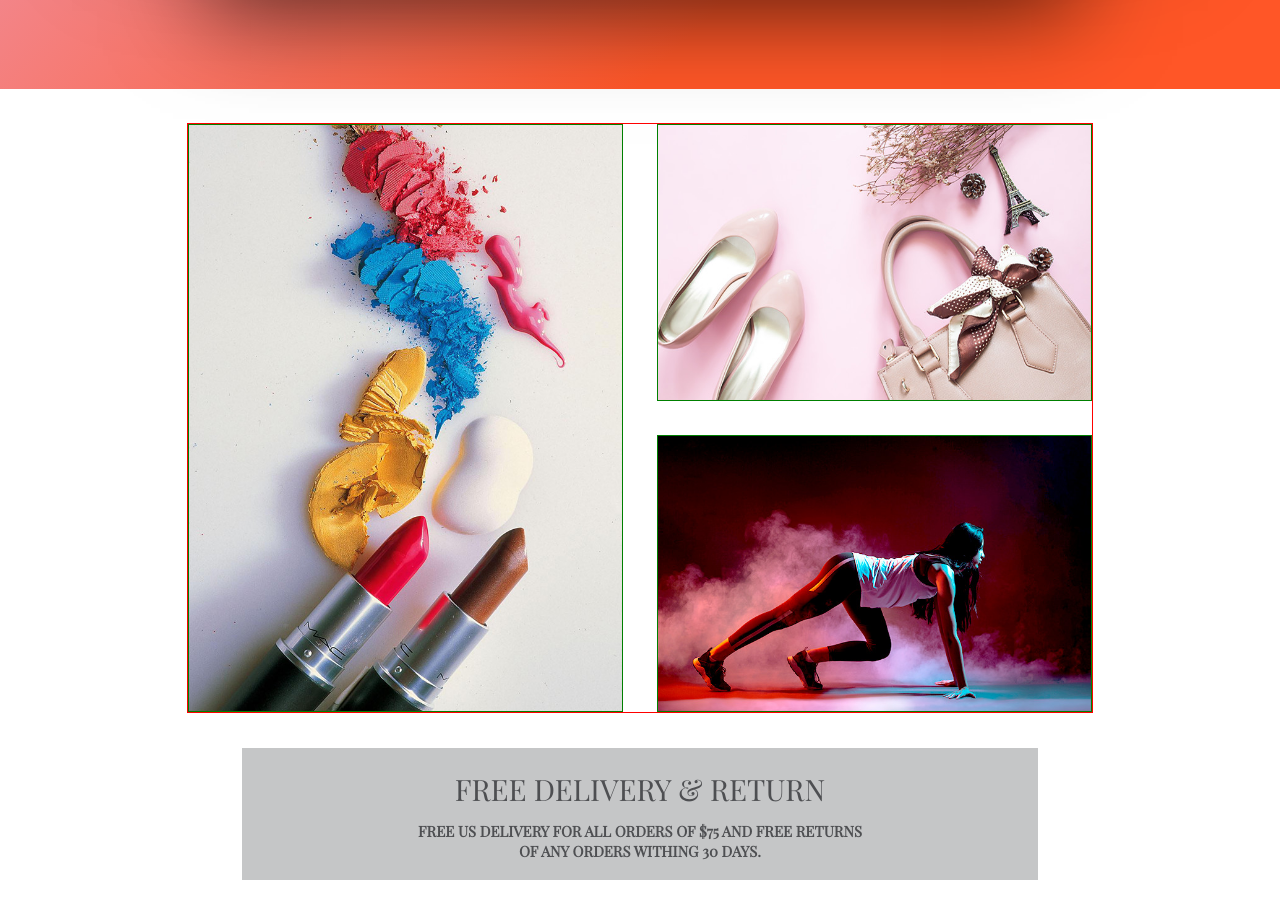
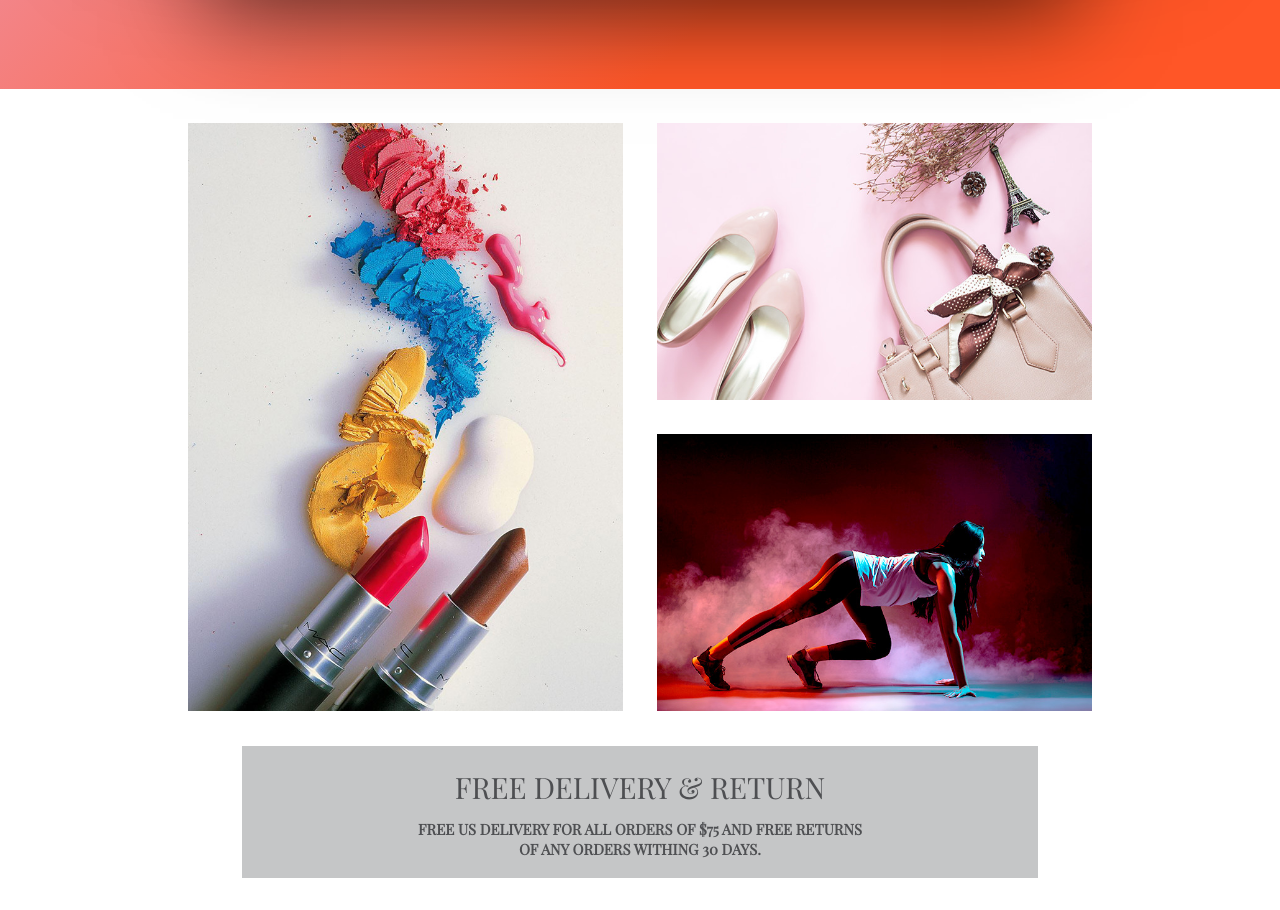
Before and after one commit to nikoladim123/productPageNew, a plain HTML site: page index.html in a window 1280 px wide. Shown: the part 700-1610 px from the top of the page. Drawn offline with Linux system fonts and the light colour scheme; a web font is replaced by a local one.

Commit message:
lots of work mate

```diff
--- a/assets/css/style.css
+++ b/assets/css/style.css
@@ -492,7 +492,7 @@ h1 span{
   align-items: center;
 }
 .secTwoGridContainer{
-  border: 1px solid red;
+  /* border: 1px solid red; */
   width: 70.6821vw;
   height: 45.96vw;
   margin-top: 2.66734vw;
@@ -502,15 +502,7 @@ h1 span{
   grid-gap: 2.66734vw;
 }
 
-.secTwoGridBox{
-cursor: pointer;
-  border: 1px solid green;
-  position: relative;
-  overflow: hidden;
-  /* display: flex; */
-  /* align-items: center; */
-  /* justify-content: center; */
-}
+.secTwoGridBox{cursor: pointer;/* border: 1px solid green; */position: relative;overflow: hidden;/* display: flex; *//* align-items: center; *//* justify-content: center; */}
 .secTwoGridBox img{
   width: 100%;
   /* height: 100%; */
```
